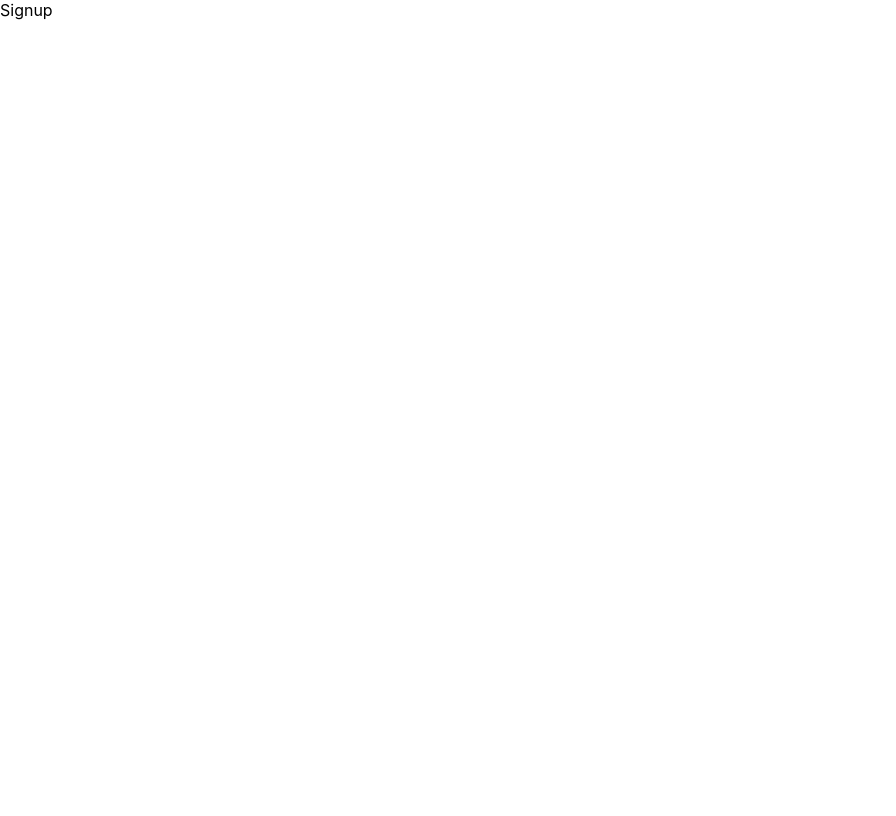
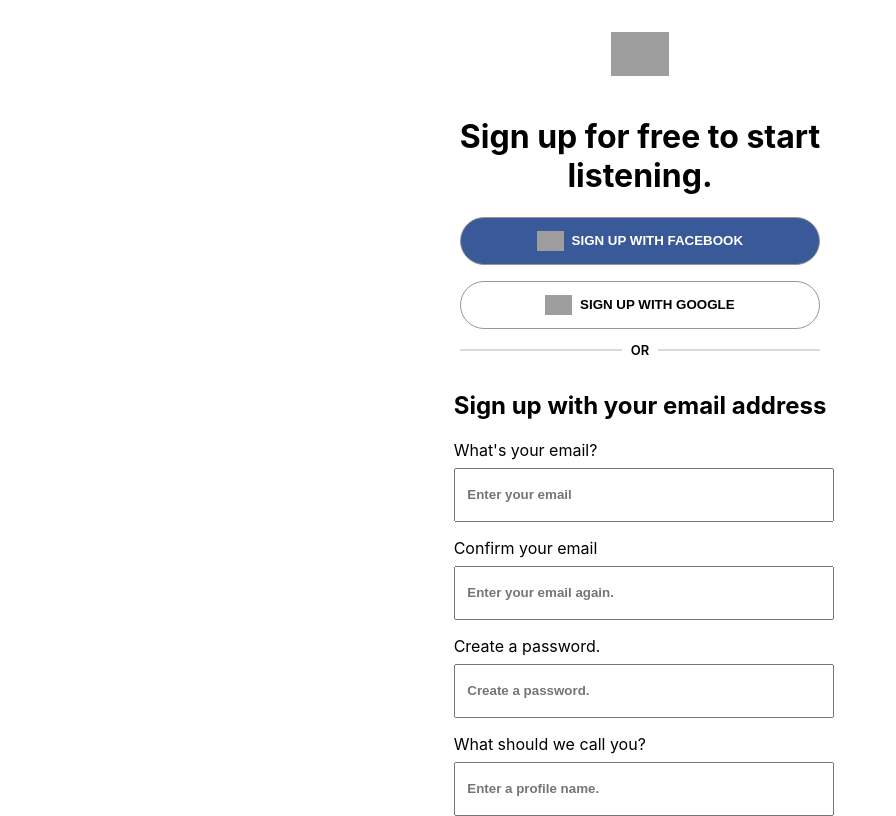
Before and after one commit to GabeS97/spotify_clone, a React (Create React App) app in the folder client/: page /signup in a window 1280 px wide. Shown: the whole page, without its empty margins (0-896 px from the left). Built offline with nearby package versions, Linux system fonts and the light colour scheme; grey boxes are pictures that could not be loaded.

Commit message:
add birth date to the signup form

```diff
--- a/client/src/components/Authentication/Login/Login.css
+++ b/client/src/components/Authentication/Login/Login.css
@@ -110,10 +110,10 @@
   right: 0rem;
 }
 
-.login__auth {
-    row-gap: 1rem;
-    display: flex;
-    flex-direction: column;
+.login__auth > form {
+  row-gap: 1rem;
+  display: flex;
+  flex-direction: column;
 }
 
 .auth__container {
--- a/client/src/components/Authentication/Login/Login.js
+++ b/client/src/components/Authentication/Login/Login.js
@@ -51,10 +51,11 @@
                 </div>
 
                 <div className="login__auth">
-
+                    <form>
                         <div className="auth__container">
                             <label htmlFor='email' className='auth__label'>Email address or username</label>
                             <input
+                                type='text'
                                 className='email auth__input'
                                 placeholder='Email address or username'
                             />
@@ -63,10 +64,12 @@
                         <div className="auth__container">
                             <label htmlFor='password' className='auth__label'>Password</label>
                             <input
+                                type='password'
                                 className='password auth__input'
                                 placeholder='Password'
                             />
                         </div>
+                    </form>
                 </div>
             </main>
         </div>
--- /dev/null
+++ b/client/src/components/Authentication/Signup/Signup.css
@@ -0,0 +1,49 @@
+.signup__spacing {
+  position: relative;
+  display: flex;
+  top: 1rem;
+  justify-content: center;
+  align-content: center;
+}
+
+.signup__logo {
+  top: 1rem;
+  margin: auto;
+  position: absolute;
+  height: 2.75rem;
+}
+
+.signup__body {
+  display: flex;
+  justify-content: center;
+  align-items: center;
+  margin: auto;
+  flex-direction: column;
+  text-align: center;
+  margin-top: 6rem;
+}
+
+.signup__socials > h1 {
+  font-weight: 750;
+}
+
+.signup__options {
+  display: flex;
+  flex-direction: column;
+  row-gap: 1rem;
+}
+
+.signup__options > button {
+  /* background-color: transparent; */
+  outline: none;
+  font-weight: bolder;
+  height: 3rem;
+  text-transform: uppercase;
+  border-radius: 25px;
+}
+
+.signup__auth > form  {
+    row-gap: 1rem;
+    display: flex;
+    flex-direction: column;
+}
--- a/client/src/components/Authentication/Signup/Signup.js
+++ b/client/src/components/Authentication/Signup/Signup.js
@@ -1,7 +1,84 @@
 import React from 'react'
+import './Signup.css'
 function Signup() {
     return (
-        <div>Signup</div>
+        <div className='signup'>
+            <header className="signup__top signup__spacing">
+                <img
+                    className='signup__logo'
+                    src="https://storage.googleapis.com/pr-newsroom-wp/1/2018/11/Spotify_Logo_CMYK_Black.png"
+                    alt="" />
+            </header>
+
+            <main className="signup__body">
+                <div className='signup__socials'>
+                    <h1>Sign up for free to start <br />listening.</h1>
+
+                    <div className="signup__options">
+                        <button className='login__social facebook__login'>
+                            <img
+                                className='social__logo'
+                                src="https://1000logos.net/wp-content/uploads/2016/11/facebook-emblem-500x375.jpg"
+                                alt="" />
+                            <p>
+                                Sign up with facebook
+                            </p>
+                        </button>
+
+                        <button className='login__social google__login'>
+                            <img
+                                className='social__logo'
+                                src="https://upload.wikimedia.org/wikipedia/commons/thumb/5/53/Google_%22G%22_Logo.svg/120px-Google_%22G%22_Logo.svg.png?20210618182606" alt="" />
+                            <p>
+                                Sign up with google
+                            </p>
+                        </button>
+                    </div>
+
+                    <div className='divider__or'>
+                        <div className='divider__sides divider__left'></div>
+                        <p>or</p>
+                        <div className='divider__sides divider__right'></div>
+                    </div>
+                </div>
+                <div className='signup__auth'>
+                    <h2>Sign up with your email address</h2>
+                    <form>
+                        <div className='auth__container'>
+                            <label htmlFor="email">What's your email?</label>
+                            <input
+                                type="text"
+                                placeholder='Enter your email'
+                                className='email auth__input' />
+                        </div>
+
+                        <div className="auth__container">
+                            <label htmlFor="confirm__email">Confirm your email</label>
+                            <input
+                                type='text'
+                                placeholder='Enter your email again.'
+                                className='email auth__input' />
+                        </div>
+
+                        <div className="auth__container">
+                            <label htmlFor="password">Create a password.</label>
+                            <input
+                                type="password"
+                                placeholder='Create a password.'
+                                className='password auth__input' />
+                        </div>
+
+                        <div className="auth__container">
+                            <label htmlFor="username">What should we call you?</label>
+                            <input
+                                placeholder='Enter a profile name.'
+                                className='username auth__input'
+                                type="password" />
+                        </div>
+                    </form>
+                </div>
+            </main>
+        </div>
     )
 }
 
```
Lines whose indentation alone changed are shown as unchanged.
